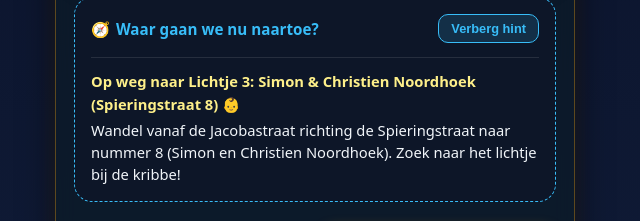
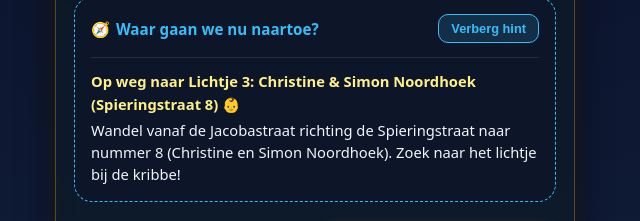
Before and after one commit to Gruist/lichtjestocht-kerst, a plain HTML site: page kamperland/stop2.html in a window 1280 px wide. Both pictures are taken after a click on the button "💡 Toon hint". Shown: the part 982-1203 px from the top of the page, 325-965 px from the left. Drawn offline with Linux system fonts and the light colour scheme.

Commit message:
Pas naam aan naar Christine en Simon Noordhoek voor Kamperland stop 3

```diff
--- a/kamperland/stop2.html
+++ b/kamperland/stop2.html
@@ -610,8 +610,8 @@
           </button>
         </div>
         <div id="hintBody" class="hint-body">
-          <p class="hint-loc-title">Op weg naar Lichtje 3: Simon & Christien Noordhoek (Spieringstraat 8) 👶</p>
-          <p>Wandel vanaf de Jacobastraat richting de Spieringstraat naar nummer 8 (Simon en Christien Noordhoek). Zoek naar het lichtje bij de kribbe!</p>
+          <p class="hint-loc-title">Op weg naar Lichtje 3: Christine & Simon Noordhoek (Spieringstraat 8) 👶</p>
+          <p>Wandel vanaf de Jacobastraat richting de Spieringstraat naar nummer 8 (Christine en Simon Noordhoek). Zoek naar het lichtje bij de kribbe!</p>
         </div>
       </section>
 
```
Also changed, not shown: kamperland/index.html (+1 -1 lines), kamperland/stop3.html (+1 -1 lines), posters/kamperland_posters.html (+1 -1 lines).
